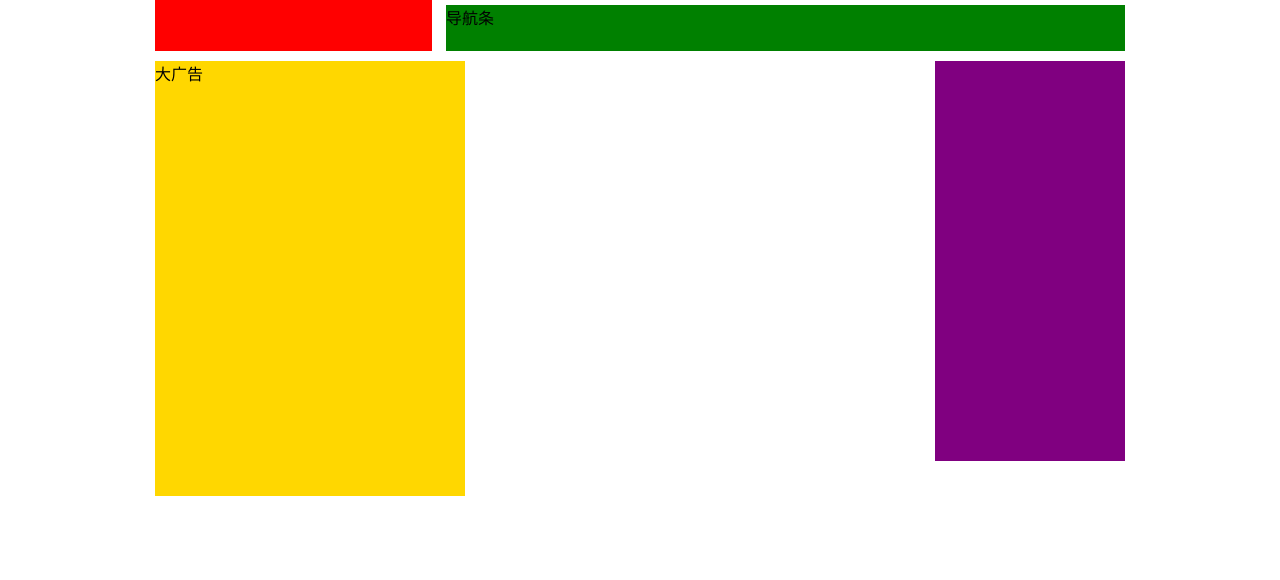
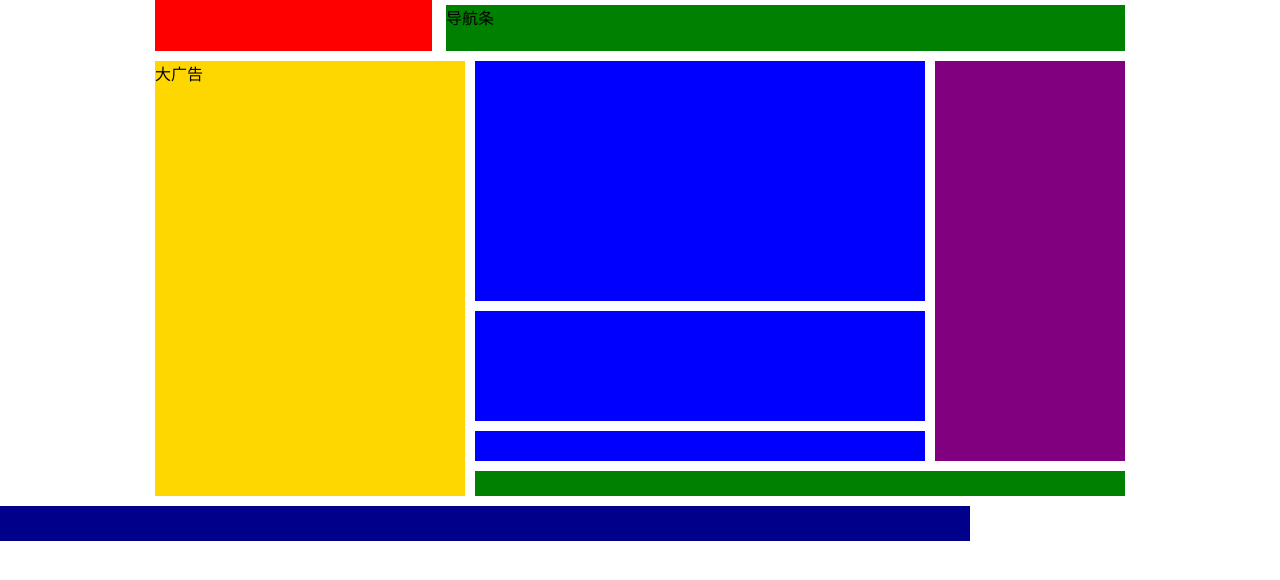
Before and after one commit to zdsherlock/HtmlCssLearn, a plain HTML site: page test-float/indexCopy.html in a window 1280 px wide. Shown: the part 52-632 px from the top of the page. Drawn offline with Linux system fonts and the light colour scheme.

Commit message:
更新了浮动的代码

```diff
--- a/test-float/indexCopy.html
+++ b/test-float/indexCopy.html
@@ -67,7 +67,7 @@
 			}
 
 			.content .rightPart .main .news {
-				float:left;
+				float: left;
 				width: 450px;
 				height: 400px;
 			}
@@ -78,6 +78,39 @@
 				height: 400px;
 				background-color: purple;
 				margin-left: 10px;
+			}
+
+			.content .rightPart .main .news .news1{
+				width: 450px;
+				height: 240px;
+				margin-bottom: 10px;
+				background-color: blue;
+			}
+
+			.content .rightPart .main .news .news2{
+				width: 450px;
+				height: 110px;
+				margin-bottom: 10px;
+				background-color: blue;
+			}
+
+			.content .rightPart .main .news .news3{
+				width: 450xp;
+				height: 30px;
+				background-color: blue;
+			}
+
+			.content .rightPart .links {
+				width: 650px;
+				height: 25px;
+				background-color: green;
+			}
+
+			.footer {
+				width:970px;
+				height:35px;
+				background-color: darkblue;
+				margin-top: 10px;
 			}
 		</style>
 	</head>
@@ -95,9 +128,9 @@
 			<div class="rightPart">
 				<div class="main">
 					<div class="news">
-						<div class="new1"></div>
-						<div class="new2"></div>
-						<div class="new3"></div>
+						<div class="news1"></div>
+						<div class="news2"></div>
+						<div class="news3"></div>
 					</div>
 					<div class="hotpic"></div>
 				</div>
```
